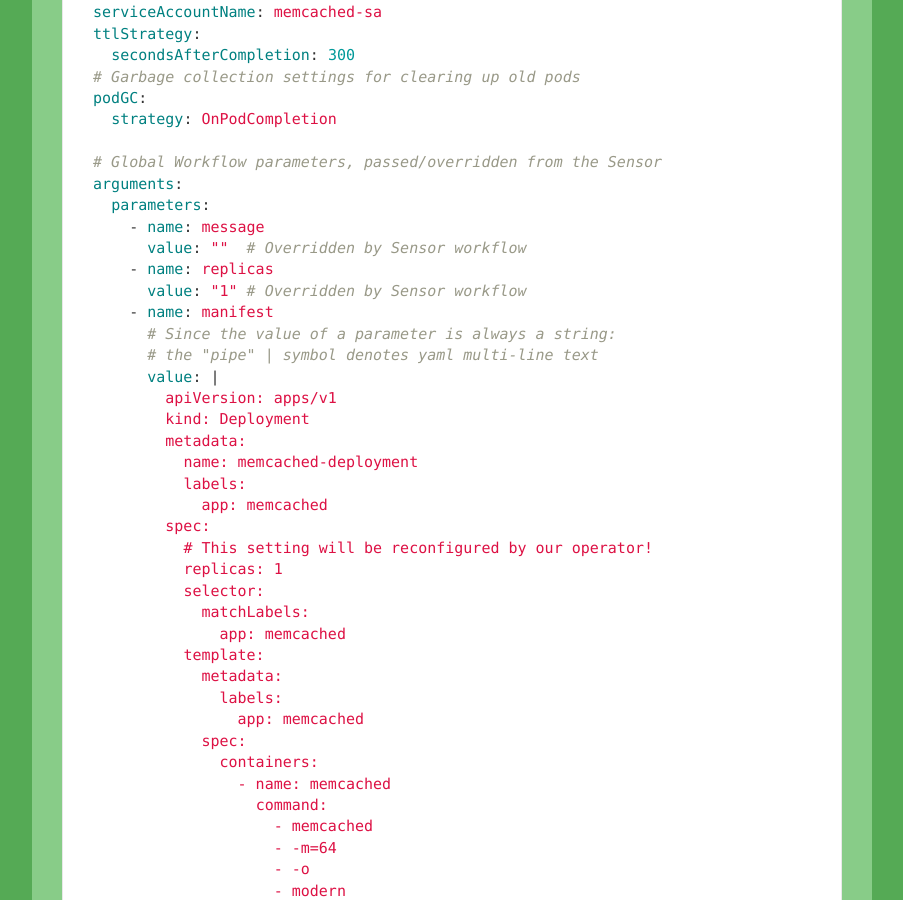
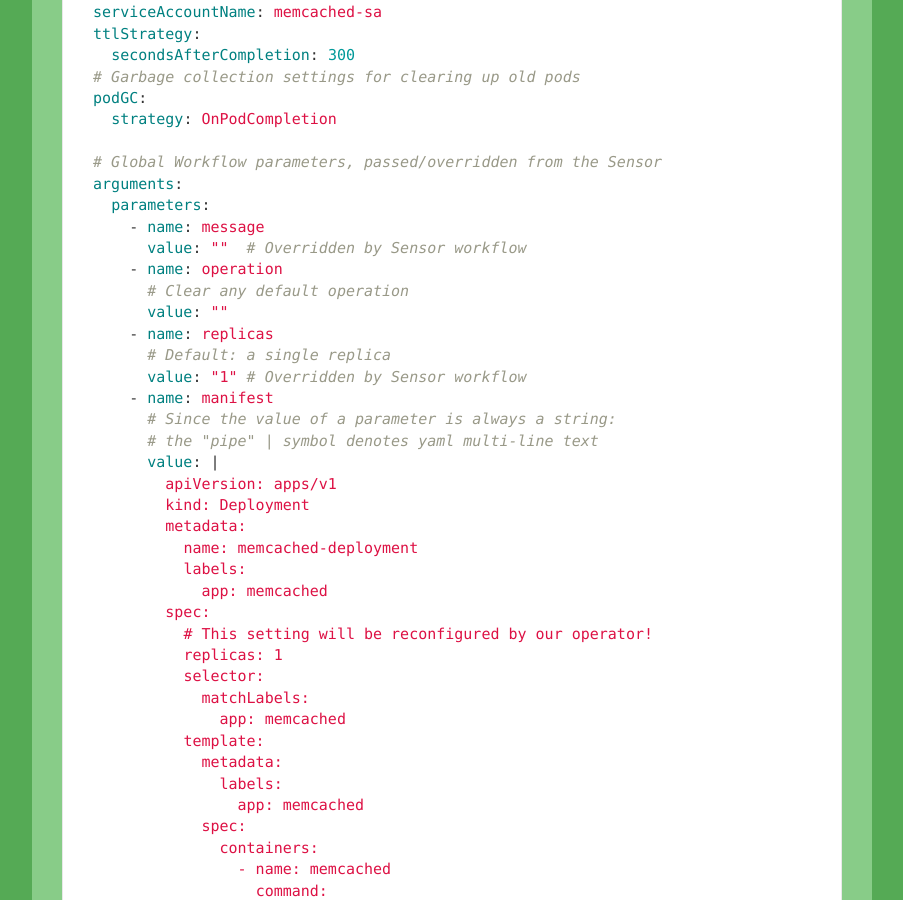
Before and after one commit to reinvantveer/reinvantveer.github.io, a Jekyll site: the page built from _posts/2022-01-29-easier-operator.md, in a window 1280 px wide and 900 px high, scrolled down 11013 px. Shown: the whole window, without its empty margins (188-1091 px from the left). Built offline with Jekyll 4.4.1, drawn with Linux system fonts in a browser that asks for light colours; comment, search, counter and statistics services are not loaded.

Commit message:
add `operation` parameter without default, add inline documentation
Signed-off-by: reinvantveer <reinvantveer@gmail.com>

```diff
--- a/_includes/memcached/workflow-template.yaml
+++ b/_includes/memcached/workflow-template.yaml
@@ -20,7 +20,11 @@ spec:
     parameters:
       - name: message
         value: ""  # Overridden by Sensor workflow
+      - name: operation
+        # Clear any default operation
+        value: ""
       - name: replicas
+        # Default: a single replica
         value: "1" # Overridden by Sensor workflow
       - name: manifest
         # Since the value of a parameter is always a string:
```
